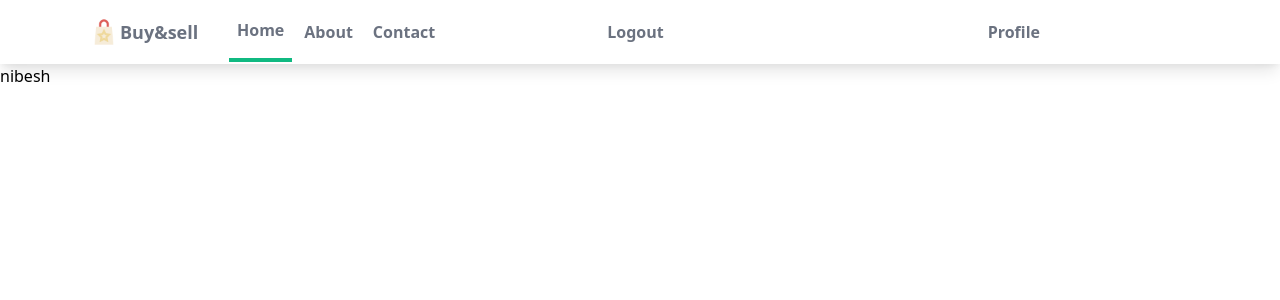
After one commit to Nibesh7/learningDjango, a Django app: page /users/profile/ in a window 1280 px wide. The commit adds this page. Shown: the top 300 px of the page. Run offline with Django 4.2, Linux system fonts and the light colour scheme; a user stored in the database is signed in; style sheets or scripts are compiled from the project's sources; parts of the project's set-up code (start-up, migrations or seed data) failed here and were passed over.

Commit message:
login permission added

```diff
--- a/myapp/templates/myapp/base.html
+++ b/myapp/templates/myapp/base.html
@@ -19,6 +19,12 @@
                         <a class="py-4 px-2 text-gray-500 font-semibold border-b-4 border-green-500" href="#">Home</a>
                         <a class="py-4 px-2 text-gray-500 font-semibold" href="#">About</a>
                         <a class="py-4 px-2 text-gray-500 font-semibold" href="#">Contact</a>
+                        {% if user.is_authenticated %}
+                        <a class="py-4 px-40 text-gray-500 font-semibold" href="{% url 'users:logout' %}">Logout</a>
+                        <a class="py-4 px-40 text-gray-500 font-semibold" href="{% url 'users:profile' %}">Profile</a>
+                        {% else %}
+                        <a class="py-4 px-40 text-gray-500 font-semibold" href="{% url 'users:login' %}">Login</a>
+                        {% endif %}
                     </div>
                 </div>
             </div>
--- a/mysite/settings.py
+++ b/mysite/settings.py
@@ -127,3 +127,4 @@ DEFAULT_AUTO_FIELD = 'django.db.models.BigAutoField'
 MEDIA_ROOT = BASE_DIR / 'media'
 MEDIA_URL = '/media/'
 LOGIN_REDIRECT_URL = 'myapp:products'
+LOGIN_URL = 'users:login'
--- a/users/forms.py
+++ b/users/forms.py
@@ -15,7 +15,6 @@ class NewuserForm(UserCreationForm):
         fields = ("username","email","password1","password2")
 
     def save(self,commit=True):
-        print(user,'user')
         user = super(NewuserForm,self).save(commit=False)
         user.email = self.cleaned_data['email']
         if commit:
--- /dev/null
+++ b/users/templates/users/profile.html
@@ -0,0 +1,4 @@
+{% extends 'myapp/base.html' %}
+{% block content%}
+    <h1>{{user.username}}</h1>
+{% endblock %}
--- a/users/urls.py
+++ b/users/urls.py
@@ -1,6 +1,7 @@
 
 from django.contrib import admin
 from django.urls import path
+from django.views import View
 from .import views
 from django.contrib.auth import views as authentication_view
 
@@ -9,5 +10,5 @@ urlpatterns = [
     path('register/', views.register,name='register'),
     path('login/', authentication_view.LoginView.as_view(template_name='users/login.html'),name='login'),
     path('logout/', authentication_view.LogoutView.as_view(template_name='users/logout.html'),name='logout'),
-
+    path('profile/', views.profile,name='profile')
 ]
--- a/users/views.py
+++ b/users/views.py
@@ -1,9 +1,10 @@
 from django.shortcuts import redirect, render
 from .forms import NewuserForm
+from django.contrib.auth.decorators import login_required
 
 def register(request):
     if request.method =='POST':
-        form = NewuserForm(data=request.POST)
+        form = NewuserForm(request.POST)
         if form.is_valid():
             user = form.save()
             return redirect('myapp/products')
@@ -14,3 +15,7 @@ def register(request):
         'form':form
     }
     return render(request,'users/register.html',context)
+
+@login_required
+def profile(request):
+    return render(request,'users/profile.html')
```
Also changed, not shown: db.sqlite3.
